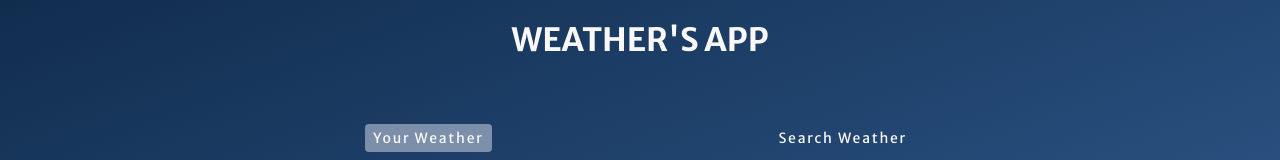
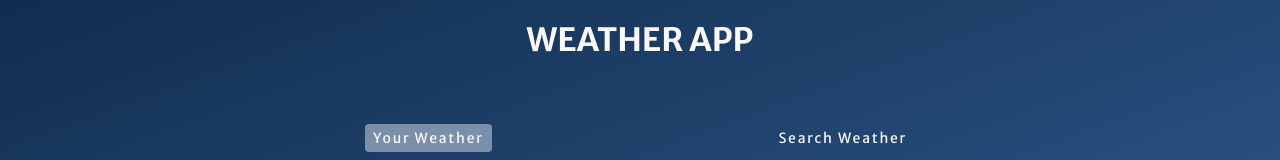
Before and after one commit to krishakfarma/AZ20401, a plain HTML site: page index.html in a window 1280 px wide. Shown: the top 160 px of the page. Drawn offline with Linux system fonts and the light colour scheme.

Commit message:
Third commit for static web app

```diff
--- a/index.html
+++ b/index.html
@@ -15,7 +15,7 @@
 
     <div class="wrapper">
 
-        <h1>Weather's App</h1>
+        <h1>Weather App</h1>
 
         <div class="tab-container">
             <p class="tab" data-userWeather>Your Weather</p>
```
